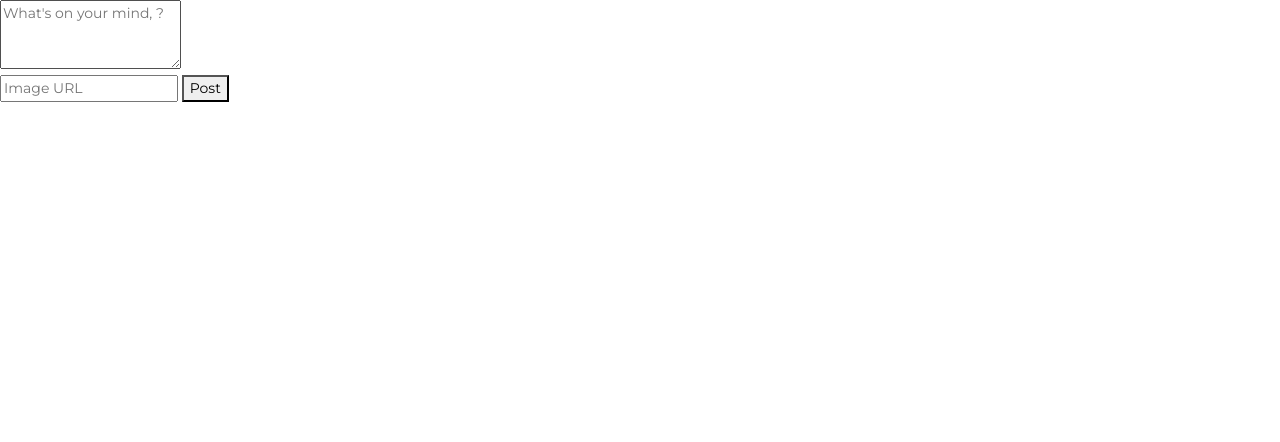
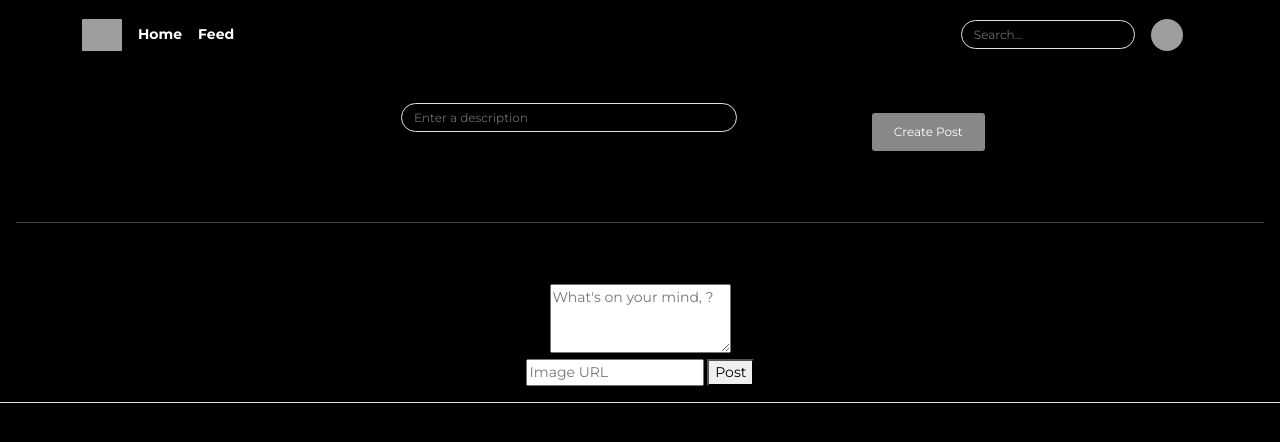
Before and after one commit to Laweens/social-media-site, a Flask app: template templates/feed.html.jinja in a window 1280 px wide. Shown: the top 442 px of the page. Run offline with Flask 3, Linux system fonts and the light colour scheme; the template is opened without the code that fills it, so the values that code supplies are empty; some libraries are stand-ins or nearby versions; grey boxes are pictures that could not be loaded.

Commit message:
fixing stuff not happening

```diff
--- a/templates/feed.html.jinja
+++ b/templates/feed.html.jinja
@@ -38,6 +38,200 @@
   </head>
 
   <body>
+  <body class=" h-100 text-center text-bg-dark">
+    <script src="https://cdn.jsdelivr.net/npm/bootstrap@5.3.2/dist/js/bootstrap.bundle.min.js"
+        integrity="sha384-C6RzsynM9kWDrMNeT87bh95OGNyZPhcTNXj1NW7RuBCsyN/o0jlpcV8Qyq46cDfL"
+        crossorigin="anonymous"></script>
+    <script>
+        var wow = new WOW({
+            boxClass: 'wow',
+            animateClass: 'animate__animated'
+        })
+        wow.init();
+    </script>
+
+    <style>
+        .padding-left {
+            padding-left: 385px;
+
+
+
+        }
+
+
+        .width {
+            max-width: 850px;
+
+        }
+
+
+
+        .padding-top {
+            padding-top: 50px;
+
+
+        }
+
+
+
+        .padding-bottom {
+            padding-bottom: 45px;
+
+
+
+        }
+
+
+
+
+        .white {
+            color: white;
+
+        }
+
+        .center {
+            text-align: center;
+
+        }
+
+        .img {
+            height: 42%;
+            width: 45%;
+
+        }
+
+        .bd-placeholder-img {
+            font-size: 1.125rem;
+            text-anchor: middle;
+            -webkit-user-select: none;
+            -moz-user-select: none;
+            user-select: none;
+        }
+
+        @media (min-width: 768px) {
+            .bd-placeholder-img-lg {
+                font-size: 3.5rem;
+            }
+        }
+
+        .b-example-divider {
+            width: 100%;
+            height: 3rem;
+            background-color: rgba(0, 0, 0, .1);
+            border: solid rgba(0, 0, 0, .15);
+            border-width: 1px 0;
+            box-shadow: inset 0 .5em 1.5em rgba(0, 0, 0, .1), inset 0 .125em .5em rgba(0, 0, 0, .15);
+        }
+
+        .b-example-vr {
+            flex-shrink: 0;
+            width: 1.5rem;
+            height: 100vh;
+        }
+
+        .bi {
+            vertical-align: -.125em;
+            fill: currentColor;
+        }
+
+        .nav-scroller {
+            position: relative;
+            z-index: 2;
+            height: 2.75rem;
+            overflow-y: hidden;
+        }
+
+        .nav-scroller .nav {
+            display: flex;
+            flex-wrap: nowrap;
+            padding-bottom: 1rem;
+            margin-top: -1px;
+            overflow-x: auto;
+            text-align: center;
+            white-space: nowrap;
+            -webkit-overflow-scrolling: touch;
+        }
+
+        .btn-bd-primary {
+            --bd-violet-bg: #712cf9;
+            --bd-violet-rgb: 112.520718, 44.062154, 249.437846;
+
+            --bs-btn-font-weight: 600;
+            --bs-btn-color: var(--bs-white);
+            --bs-btn-bg: var(--bd-violet-bg);
+            --bs-btn-border-color: var(--bd-violet-bg);
+            --bs-btn-hover-color: var(--bs-white);
+            --bs-btn-hover-bg: #6528e0;
+            --bs-btn-hover-border-color: #6528e0;
+            --bs-btn-focus-shadow-rgb: var(--bd-violet-rgb);
+            --bs-btn-active-color: var(--bs-btn-hover-color);
+            --bs-btn-active-bg: #5a23c8;
+            --bs-btn-active-border-color: #5a23c8;
+        }
+
+        .bd-mode-toggle {
+            z-index: 1500;
+        }
+
+        .bd-mode-toggle .dropdown-menu .active .bi {
+            display: block !important;
+        }
+    </style>
+
+</head>
+
+
+
+
+    <header class="p-3 mb-3 border-bottom">
+        <div class="container">
+            <div class="d-flex flex-wrap align-items-center justify-content-center justify-content-lg-start">
+                <a href="/" class="d-flex align-items-center mb-2 mb-lg-0 link-body-emphasis text-decoration-none">
+                    <img src="Static/LCA.png" alt="logo" class="bi me-2" width="40" height="32" role="img"
+                        aria-label="Bootstrap">
+                </a>
+
+                <ul class="nav col-12 col-lg-auto me-lg-auto mb-2 justify-content-center mb-md-0">
+
+                    <li><a href="/" class="nav-link px-2 fw-bold  white">Home</a></li>
+                    <li><a href="/feed" class="nav-link px-2 fw-bold  white">Feed</a></li>
+
+                </ul>
+
+                <form class="col-12 col-lg-auto mb-3 mb-lg-0 me-lg-3" role="search">
+                    <input type="search" class="form-control" placeholder="Search..." aria-label="Search">
+                </form>
+
+                <div class="dropdown text-end">
+                    <a href="#" class="d-block link-body-emphasis text-decoration-none dropdown-toggle"
+                        data-bs-toggle="dropdown" aria-expanded="false">
+                        <img src="static/LCA.png" alt="mdo" width="32" height="32" class="rounded-circle">
+                    </a>
+                    <ul class="dropdown-menu text-small">
+                        <li><a class="dropdown-item" href="/signin">Sign in</a></li>
+                    </ul>
+                </div>
+            </div>
+        </div>
+
+        <main>
+
+
+
+
+            <div class="row text-center padding-bottom padding-top container-sm ">
+                <form method="POST" action="/post" class="row ">
+                    <div class="col width padding-left">
+                        <input type="text" class="form-control" placeholder="Enter a description" name="description">
+                    </div>
+                    <div class="col">
+                        <button class="btn btn-primary " type="submit">Create Post</button>
+
+                    </div>
+                </form>
+            </div>
+
+            <hr class='padding-bottom'>
    <form action="/post" method="POST">
                         <textarea name="description" rows="3" placeholder="What's on your mind, {{ current_user.username }}?" required></textarea>
                         <div class="add-post-links">
@@ -67,6 +261,8 @@
                     <a href="#"><i class="fa-solid fa-ellipsis-vertical"></i></a>
                 </div>
                 <p class="post-text">{{ post.Description }}</p>
+                <div class="d-flex justify-content-between align-items-center">
+                            <div class="btn-group">
                 {% if post.Image %}
                 <img class="post-img" src="{{ post.Image }}" alt="" />
                 {% endif %}
@@ -78,6 +274,16 @@
                     </div>
                     <div class="post-profile-icon">
                         <img src="images/profile-pic.png" alt="">
+                        </form>
+                                <button type="button"
+                                    class="btn btn-sm btn-outline-secondary disabled">{{post['likes']}}</button>
+                            </div>
+                            <small class="text-body-secondary">{{post['timestamp']}}</small>
+                        </div>
+                    </div>
+                </div>
+            </div>
+
                     </div>
                 </div>
             </div>
```
